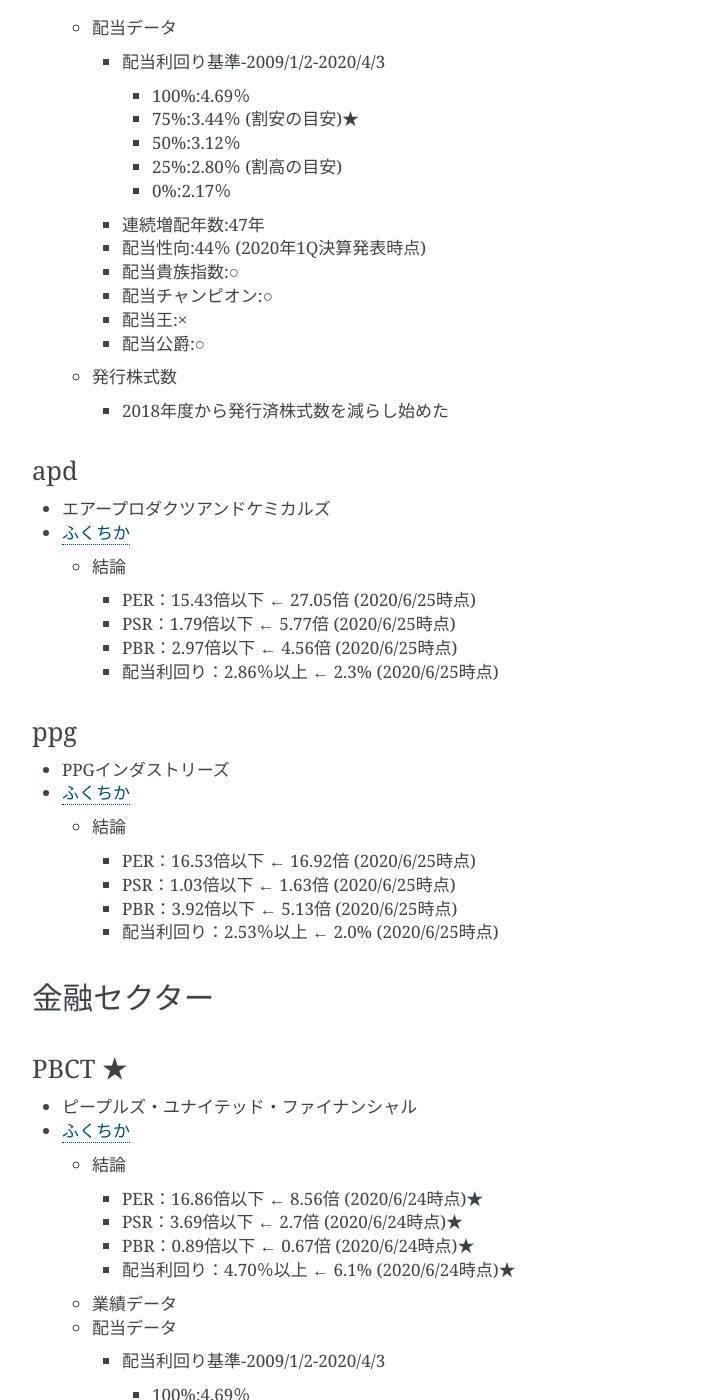
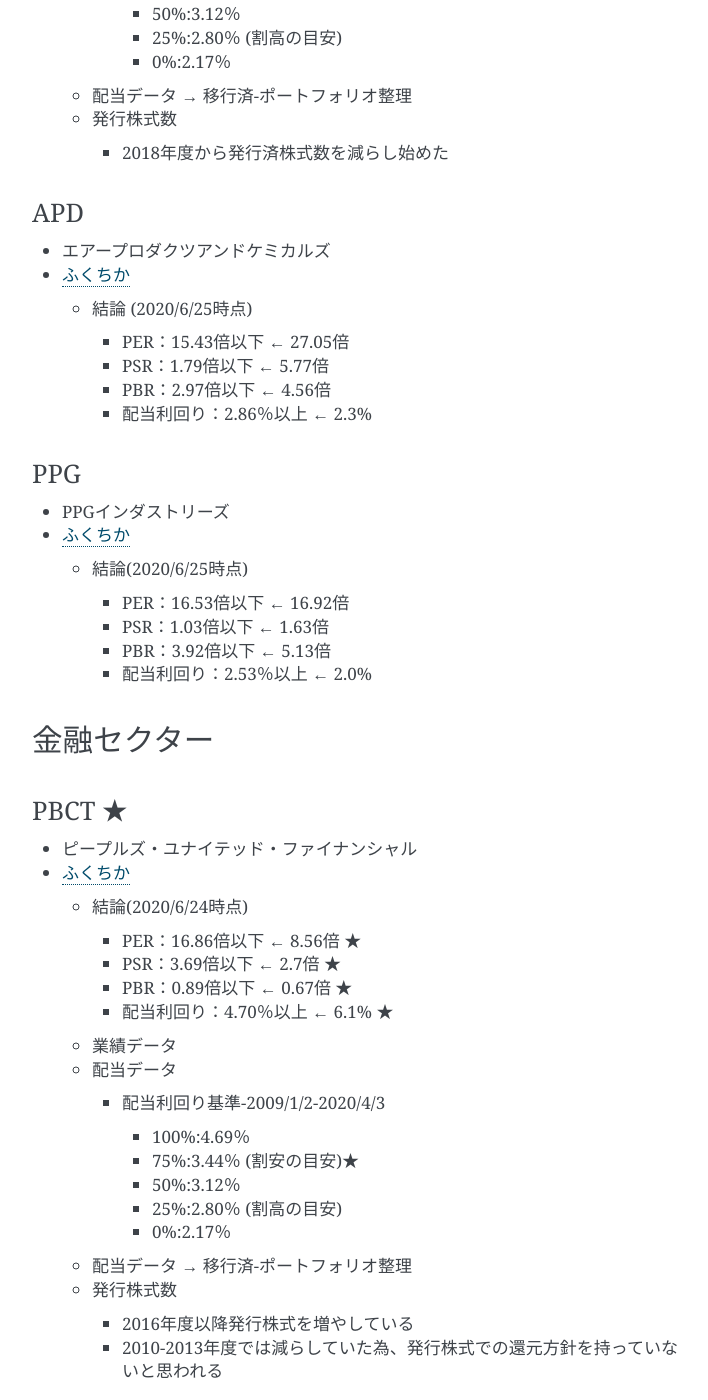
Before and after one commit to yuyuyu0706/sphinx, a Sphinx documentation site: the page built from sphinx/source/work/page07_finance.rst, in a window 1280 px wide and 1400 px high, scrolled down 6051 px. Shown: the whole window, without its empty margins (388-1096 px from the left). Built offline with Sphinx 7.4.7, drawn with Linux system fonts in a browser that asks for light colours; pages that are not in the unit, such as notebooks, are missing from menus; some of the changed text lies outside the part shown.

Commit message:
auto commit

```diff
--- a/sphinx/source/work/page07_finance.rst
+++ b/sphinx/source/work/page07_finance.rst
@@ -45,12 +45,12 @@ WBA　★
 * ウォルグリーン・ブーツ・アライアンス
 * `ふくちか <https://hiromethod.com/WBA>`_
 
-  * 結論
+  * 結論(2020/6/24時点)
 
-    * PER：12.70倍以下 ← 7.39倍 (2020/6/24時点)★
-    * PSR：0.45倍以下   ← 0.27倍 (2020/6/24時点)★
-    * PBR：2.09倍以下   ← 1.6倍 (2020/6/24時点)★
-    * 配当利回り：2.55％以上 ← 4.27% (2020/6/24時点)★
+    * PER：12.70倍以下 ← 7.39倍 ★
+    * PSR：0.45倍以下   ← 0.27倍 ★
+    * PBR：2.09倍以下   ← 1.6倍 ★
+    * 配当利回り：2.55％以上 ← 4.27% ★
 
   * 業績データ
 
@@ -88,12 +88,7 @@ WBA　★
       * 25%:1.74％ (割高の目安)
       * 0%:1.36％
 
-    * 連続増配年数:44年
-    * 配当性向:30％ (2020年2Q決算発表時点)
-    * 配当貴族指数:○
-    * 配当チャンピオン:○
-    * 配当王:×
-    * 配当公爵:○
+  * 配当データ → 移行済-ポートフォリオ整理
 
   * 発行株式数
 
@@ -314,12 +309,7 @@ NUE☆
       * 25%:2.80％ (割高の目安)
       * 0%:2.17％
 
-    * 連続増配年数:47年
-    * 配当性向:44％ (2020年1Q決算発表時点)
-    * 配当貴族指数:○
-    * 配当チャンピオン:○
-    * 配当王:×
-    * 配当公爵:○
+  * 配当データ → 移行済-ポートフォリオ整理
 
   * 発行株式数
 
@@ -327,34 +317,34 @@ NUE☆
 
 
 ********************
-apd
+APD
 ********************
 
 * エアープロダクツアンドケミカルズ
 
 * `ふくちか <https://hiromethod.com/apd>`_
 
-  * 結論
+  * 結論 (2020/6/25時点)
 
-    * PER：15.43倍以下 ← 27.05倍 (2020/6/25時点)
-    * PSR：1.79倍以下   ← 5.77倍 (2020/6/25時点)
-    * PBR：2.97倍以下   ← 4.56倍 (2020/6/25時点)
-    * 配当利回り：2.86％以上 ← 2.3% (2020/6/25時点)
+    * PER：15.43倍以下 ← 27.05倍
+    * PSR：1.79倍以下   ← 5.77倍
+    * PBR：2.97倍以下   ← 4.56倍
+    * 配当利回り：2.86％以上 ← 2.3%
 
 ********************
-ppg
+PPG
 ********************
 
 * PPGインダストリーズ
 
 * `ふくちか <https://hiromethod.com/apd>`_
 
-  * 結論
+  * 結論(2020/6/25時点)
 
-    * PER：16.53倍以下 ← 16.92倍 (2020/6/25時点)
-    * PSR：1.03倍以下   ← 1.63倍 (2020/6/25時点)
-    * PBR：3.92倍以下   ← 5.13倍 (2020/6/25時点)
-    * 配当利回り：2.53％以上 ← 2.0% (2020/6/25時点)
+    * PER：16.53倍以下 ← 16.92倍
+    * PSR：1.03倍以下   ← 1.63倍
+    * PBR：3.92倍以下   ← 5.13倍
+    * 配当利回り：2.53％以上 ← 2.0%
 
 
 金融セクター
@@ -367,12 +357,12 @@ PBCT ★
 * ピープルズ・ユナイテッド・ファイナンシャル
 * `ふくちか <https://hiromethod.com/pbct>`_
 
-  * 結論
+  * 結論(2020/6/24時点)
 
-    * PER：16.86倍以下 ← 8.56倍 (2020/6/24時点)★
-    * PSR：3.69倍以下   ← 2.7倍 (2020/6/24時点)★
-    * PBR：0.89倍以下   ← 0.67倍 (2020/6/24時点)★
-    * 配当利回り：4.70％以上 ← 6.1% (2020/6/24時点)★
+    * PER：16.86倍以下 ← 8.56倍 ★
+    * PSR：3.69倍以下   ← 2.7倍 ★
+    * PBR：0.89倍以下   ← 0.67倍 ★
+    * 配当利回り：4.70％以上 ← 6.1% ★
 
   * 業績データ
   * 配当データ
@@ -385,18 +375,12 @@ PBCT ★
       * 25%:2.80％ (割高の目安)
       * 0%:2.17％
 
-    * 連続増配年数:28年
-    * 配当性向:52％ (2020年1Q決算発表時点)
-    * 配当貴族指数:○
-    * 配当チャンピオン:○
-    * 配当王:×
-    * 配当公爵:○
+  * 配当データ → 移行済-ポートフォリオ整理
 
   * 発行株式数
 
     * 2016年度以降発行株式を増やしている
     * 2010-2013年度では減らしていた為、発行株式での還元方針を持っていないと思われる
-
 
 ********************
 BRK.B
```
